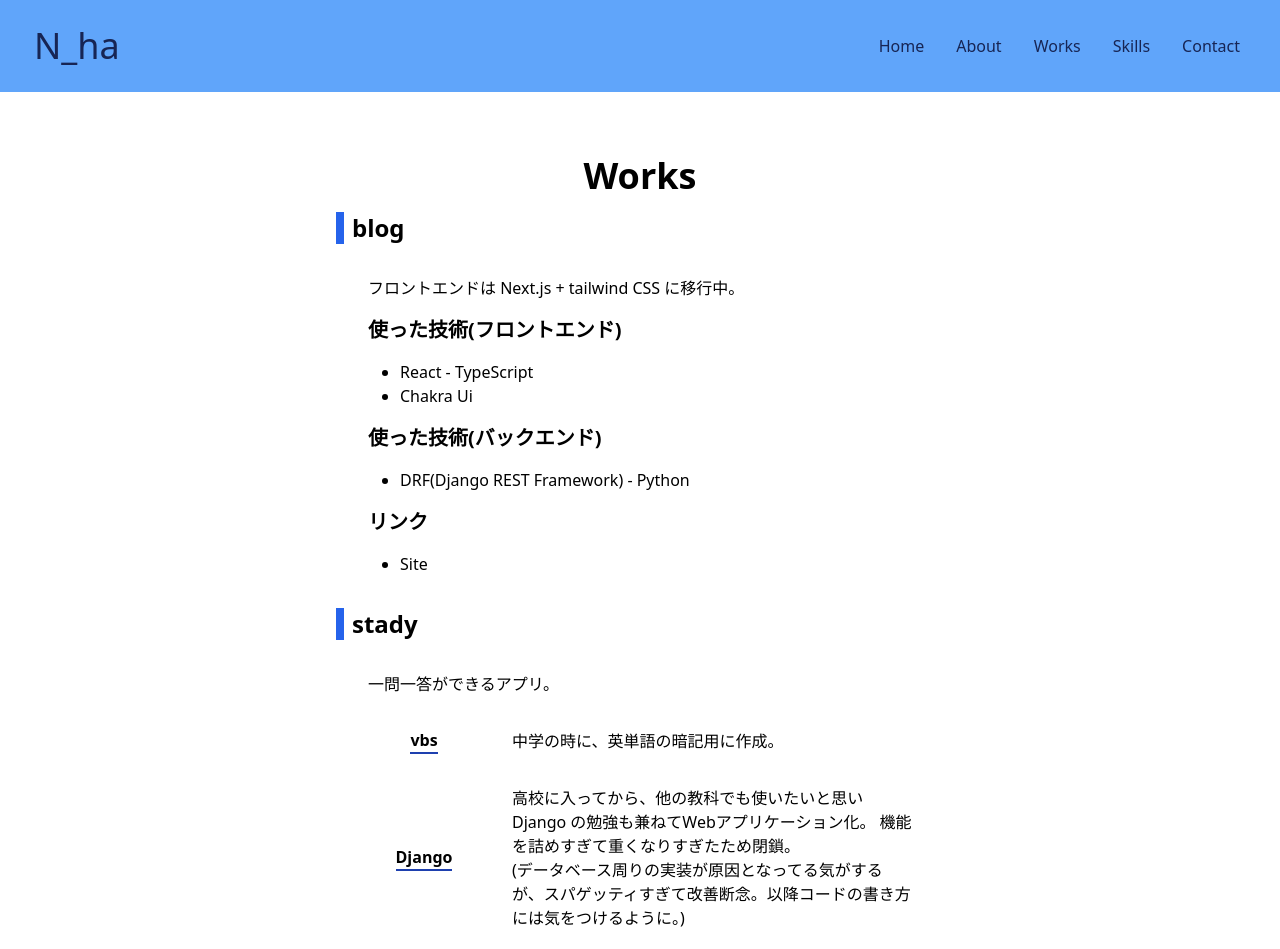
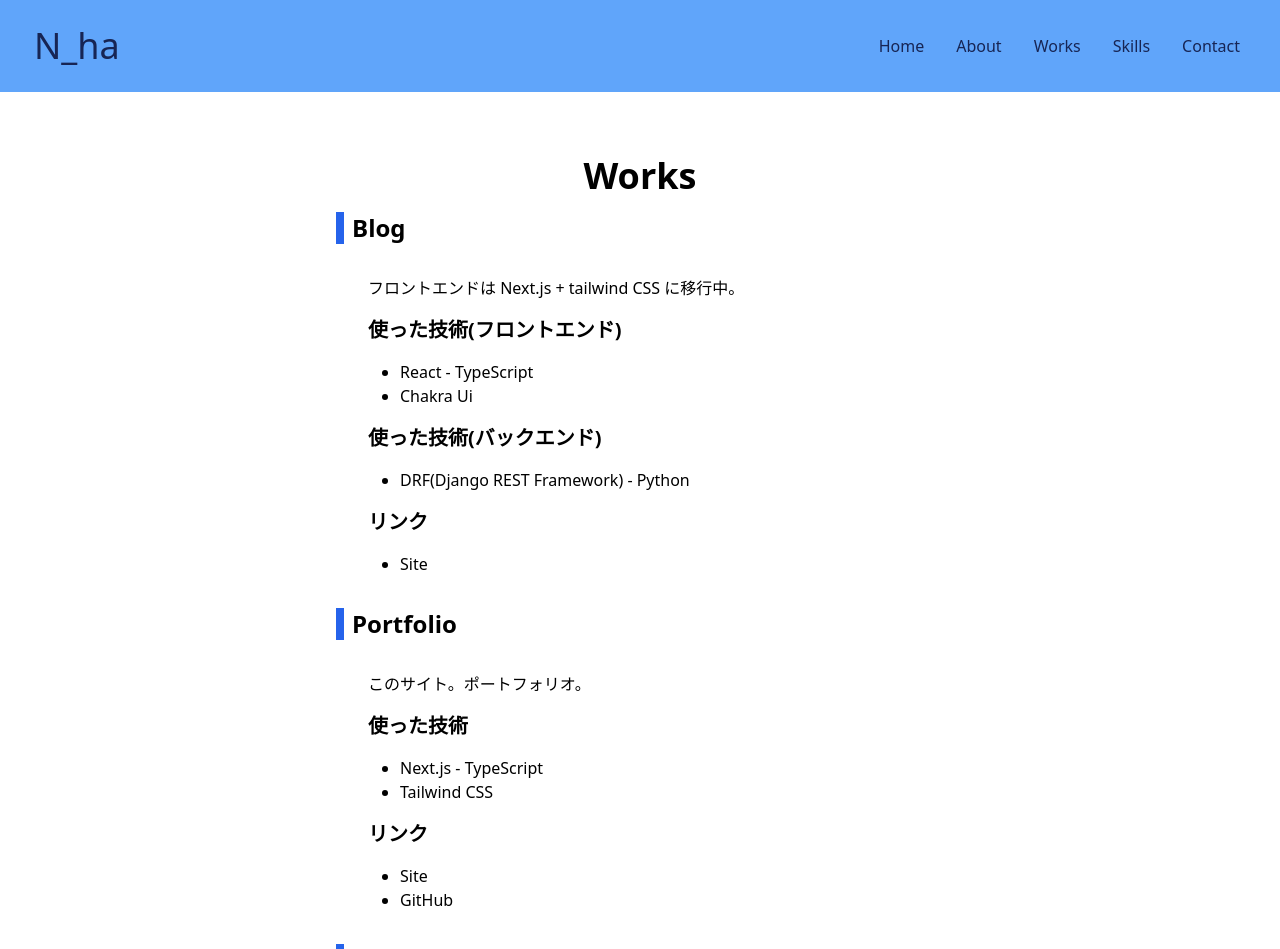
Before and after one commit to N-ha-1050/portfolio, a Next.js app: page /works in a window 1280 px wide. Shown: the top 949 px of the page. Built offline with nearby package versions, Linux system fonts and the light colour scheme.

Commit message:
✨ Works に ポートフォリオ(このサイト)を追加

```diff
--- a/src/pages/works.tsx
+++ b/src/pages/works.tsx
@@ -11,7 +11,7 @@ import { NextPage } from "next"
 const Works: NextPage = () => (
     <SetInline>
         <Title>Works</Title>
-        <Part>blog</Part>
+        <Part>Blog</Part>
         <Content>
             フロントエンドは Next.js + tailwind CSS に移行中。
             <Section>使った技術(フロントエンド)</Section>
@@ -28,7 +28,23 @@ const Works: NextPage = () => (
                 <LinkText href="https://blog.n-ha.cf">Site</LinkText>
             </List>
         </Content>
-        <Part>stady</Part>
+        <Part>Portfolio</Part>
+        <Content>
+            このサイト。ポートフォリオ。
+            <Section>使った技術</Section>
+            <List>
+                <>Next.js - TypeScript</>
+                <>Tailwind CSS</>
+            </List>
+            <Section>リンク</Section>
+            <List>
+                <LinkText href="https://portfolio.n-ha.cf">Site</LinkText>
+                <LinkText href="https://github.com/N-ha-1050/portfolio">
+                    GitHub
+                </LinkText>
+            </List>
+        </Content>
+        <Part>Stady</Part>
         <Content>
             一問一答ができるアプリ。
             <Dict>
@@ -48,15 +64,6 @@ const Works: NextPage = () => (
                     で実装し直した。
                 </>
             </Dict>
-            {/* <br />
-            中学の時にvbsで作成。
-            <br />
-            高校に入ってから Django でwebアプリケーション化。
-            機能を詰めすぎて重くなりすぎたため閉鎖。
-            <br />
-            (データベース周りの実装が原因となってる気がするが、スパゲッティすぎて改善断念。以降コードの書き方には気をつけるように。)
-            <br />
-            その後、機能を絞って Streamlit で実装 */}
             <Section>使った技術(vbs)</Section>
             <List>
                 <>vbs(Visual Basic Script)</>
```
